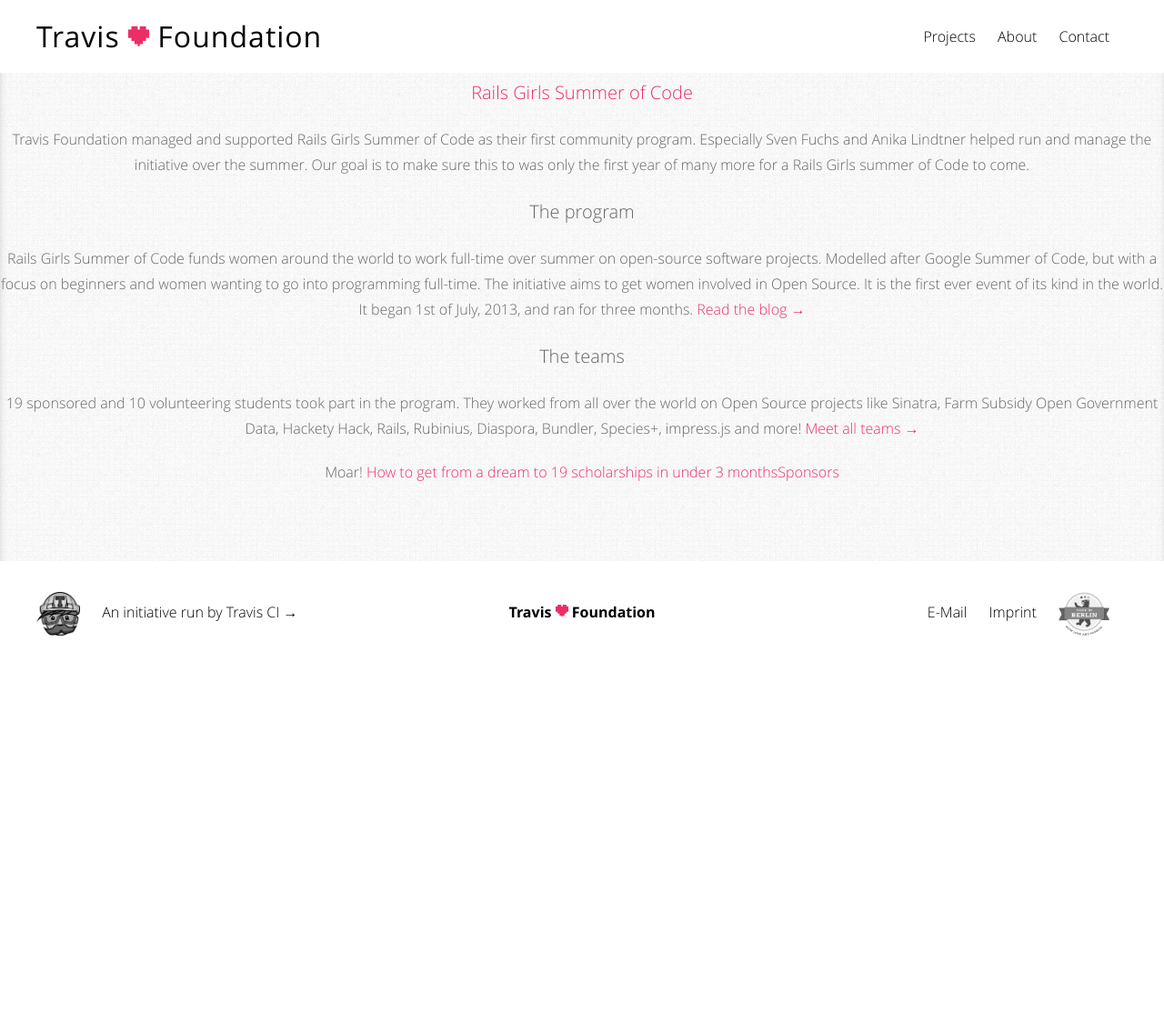
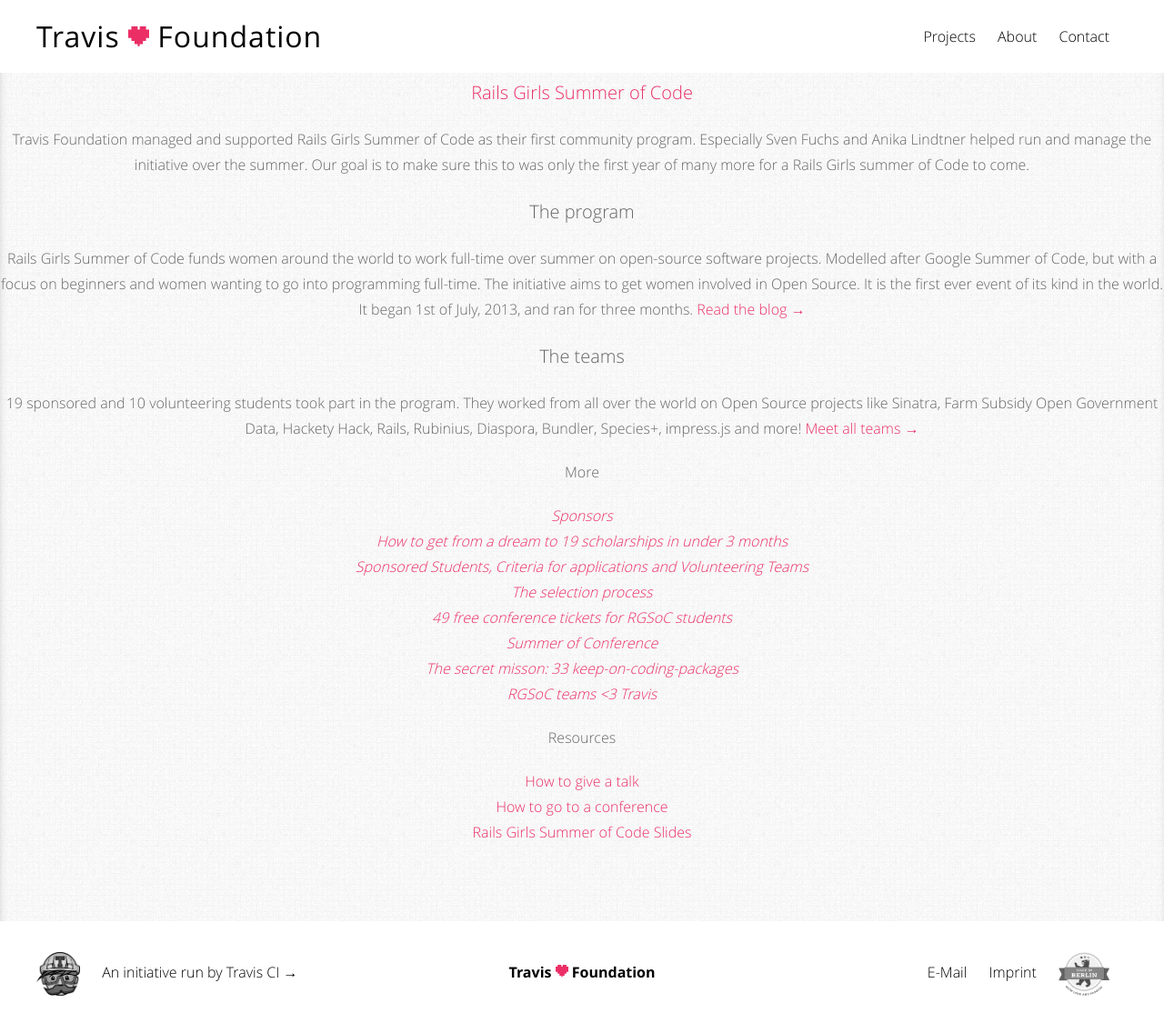
Before and after one commit to travis-ci/travis-foundation, a Jekyll site: the page built from rgsoc.html, in a window 1280 px wide and 1125 px high. Shown: the whole window at 91% size. Built offline with Jekyll 4.4.1, drawn with Linux system fonts in a browser that asks for light colours; nearby versions of some CDN libraries.

Commit message:
moarrr links

```diff
--- a/rgsoc.html
+++ b/rgsoc.html
@@ -16,7 +16,30 @@ layout: default
     <p>
       The teams
       <p></p>
-      19 sponsored and 10 volunteering students took part in the program. They worked from all over the world on Open Source projects like Sinatra, Farm Subsidy Open Government Data, Hackety Hack, Rails, Rubinius, Diaspora, Bundler, Species+, impress.js and more!  <a href="http://teams.railsgirlssummerofcode.org/teams">Meet all teams &rarr;</a><P></P>Moar! <a href="http://about.travis-ci.org/blog/2013-09-05-travis-and-rails-girls-summer-of-code/)">How to get from a dream to 19 scholarships in under 3 months</a><a href="">Sponsors</a>
+      19 sponsored and 10 volunteering students took part in the program. They worked from all over the world on Open Source projects like Sinatra, Farm Subsidy Open Government Data, Hackety Hack, Rails, Rubinius, Diaspora, Bundler, Species+, impress.js and more!  <a href="http://teams.railsgirlssummerofcode.org/teams">Meet all teams &rarr;</a><P></P>More <P></P>
+      <ul></ul>
+      <li></li>
+      <a href="http://railsgirlssummerofcode.org/sponsors-thanks/"><i>Sponsors</i></a>
+      <li></li>
+      <a href="http://about.travis-ci.org/blog/2013-09-05-travis-and-rails-girls-summer-of-code/"><i>How to get from a dream to 19 scholarships in under 3 months</i></a>
+      <li></li>
+      <a href="http://railsgirlssummerofcode.org/students/"><i>Sponsored Students, Criteria for applications and Volunteering Teams </i></a>
+      <li></li>
+      <a href="http://railsgirlssummerofcode.org/blog/rails-girls-summer-of-code-teams-announced/"><i>The selection process </i></a>
+      <li></li>
+      <a href="http://railsgirlssummerofcode.org/conferences/"><i>49 free conference tickets for RGSoC students </i> </a>
+      <li></li>
+      <a href="http://railsgirlssummerofcode.org/blog/Summer_of/"><i>Summer of Conference</i></a>
+      <li></li>
+      <a href="http://railsgirlssummerofcode.org/blog/packages"><i>The secret misson: 33 keep-on-coding-packages </i></a>
+      <li></li>
+      <a href="http://inchworms.net/travis"><i>RGSoC teams <3 Travis </i></a><P></P>Resources  <P></P>
+      <li></li>
+      <a href="http://railsgirlssummerofcode.org/blog/talk/">How to give a talk</a>
+      <li></li>
+      <a href="">How to go to a conference</a>
+      <li></li>
+      <a href="">Rails Girls Summer of Code Slides</a>
     </p>
   </article>
 </section>
```
Also changed, not shown: 1 other file.
